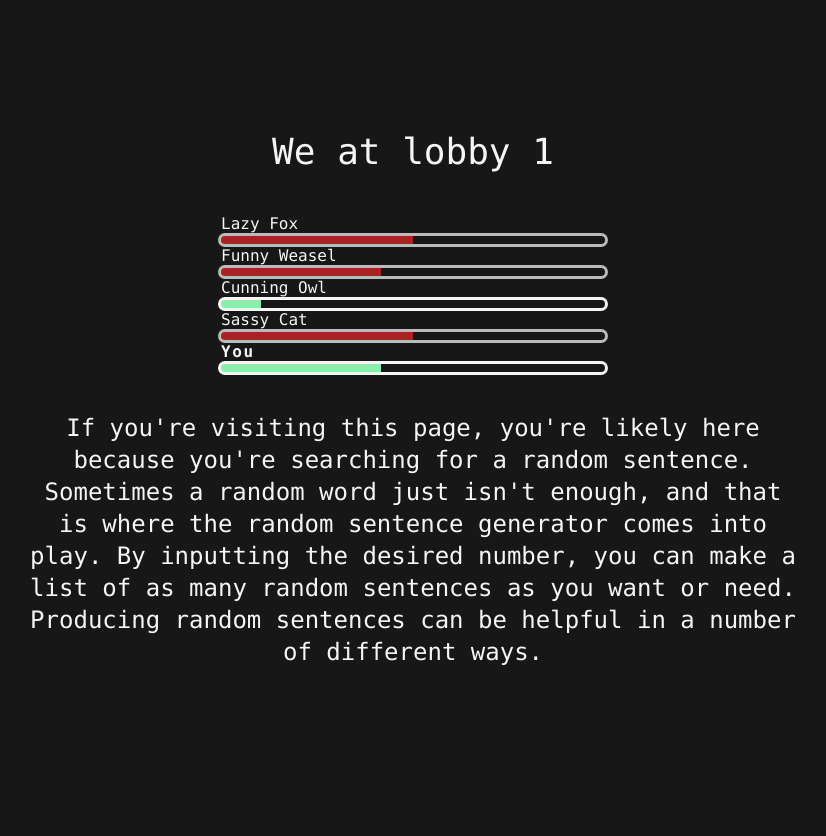
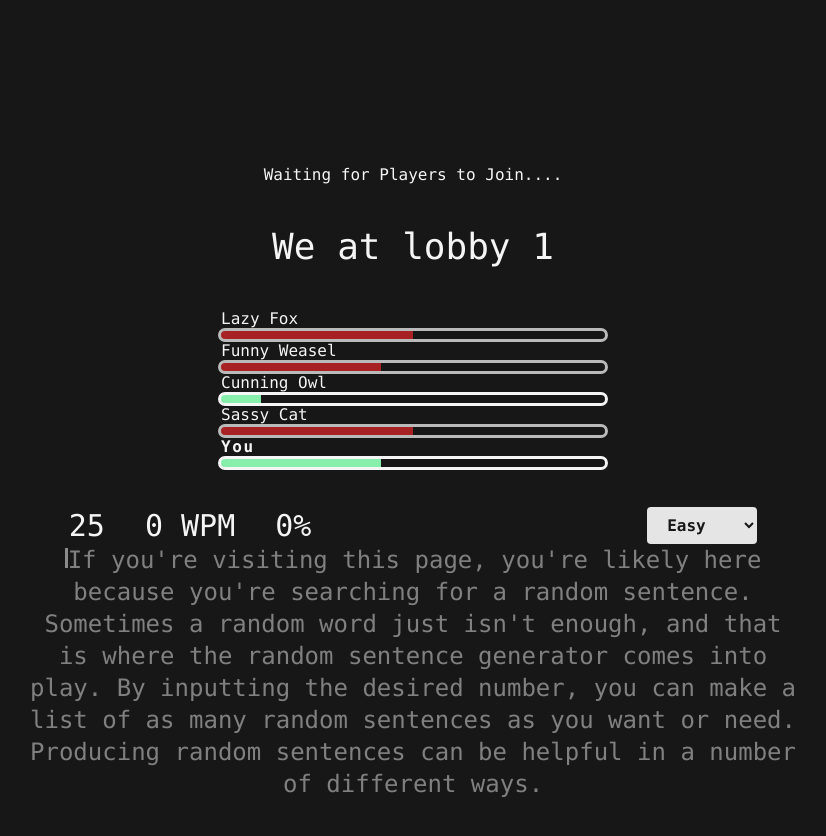
Before and after one commit to alllenshibu/petatype, a Next.js app in the folder apps/client/: page /lobby/1 in a window 1280 px wide. Shown: the top 836 px of the page, without its empty margins (227-1053 px from the left). Before the commit the page ends 800 px from the top, so only its background shows below. Built offline with nearby package versions, Linux system fonts and the light colour scheme.

Commit message:
Waiting Lobby

```diff
--- a/apps/client/src/components/Typer.js
+++ b/apps/client/src/components/Typer.js
@@ -159,7 +159,7 @@ export default function Typer({ text, timer, setTimer, wpm, setWpm, accuracy, se
             <div>
                 <input onBlur={() => {
                     textRef.current.focus();
-                }} tabIndex="0" autoFocus="true" id="user-input" ref={textRef} onKeyDown={handleBackSpace} type="text" placeholder="Start typing..." onChange={(event) => {
+                }} tabIndex="0" autoFocus={true} id="user-input" ref={textRef} onKeyDown={handleBackSpace} type="text" placeholder="Start typing..." onChange={(event) => {
                     if (innerIndex != -1 && textRef.current.value.split(' ').slice(-1)[0].length > text.split(' ')[index].length) {
                         textRef.current.value = textRef.current.value.slice(0, textRef.current.value.length - 1);
                     }
--- /dev/null
+++ b/apps/client/src/modals/LobbyWaitingModal.js
@@ -0,0 +1,17 @@
+import React from 'react'
+
+const LobbyWaitingModal = () => {
+  return (
+    <>
+                    <div className=' absolute h-screen w-full bg-white-900 bg-clip-padding backdrop-filter backdrop-blur-sm bg-opacity-100
+'>
+            </div>
+                <div className='absolute bg-gray-500 rounded-md bg-clip-padding backdrop-filter backdrop-blur-lg bg-opacity-30 border border-gray-800
+    h-2/3 w-1/4 flex items-center justify-center z-50'>
+                    <div className=''>Waiting for Players to Join....</div>
+                </div>
+    </>
+  )
+}
+
+export default LobbyWaitingModal
--- a/apps/client/src/pages/lobby/[id].js
+++ b/apps/client/src/pages/lobby/[id].js
@@ -1,11 +1,22 @@
+import Typer from '@/components/Typer'
+import LobbyWaitingModal from '@/modals/LobbyWaitingModal';
 import { useRouter } from 'next/router'
+import { useState } from 'react';
 
 export default function Lobby() {
+    const text = "If you're visiting this page, you're likely here because you're searching for a random sentence. Sometimes a random word just isn't enough, and that is where the random sentence generator comes into play. By inputting the desired number, you can make a list of as many random sentences as you want or need. Producing random sentences can be helpful in a number of different ways.";
+    const [timer, setTimer] = useState(30);
+    const [wpm, setWpm] = useState(0);
+    const [accuracy, setAccuracy] = useState(0);
 
+    const [speedTimeGraph, setSpeedTimeGraph] = useState([]);
+    const [accuracyTimeGraph, setAccuracyTimeGraph] = useState([]);
     const router = useRouter()
 
     return (
+        <>
         <main className="h-screen flex flex-col justify-center items-center gap-10">
+            <LobbyWaitingModal />
             <div>
                 <p className="text-4xl font-mono">We at lobby {router.query.id}</p>
             </div>
@@ -46,10 +57,9 @@ export default function Lobby() {
                 </div>
             </div>
             <div>
-                <p id='text-display'>
-                    If you're visiting this page, you're likely here because you're searching for a random sentence. Sometimes a random word just isn't enough, and that is where the random sentence generator comes into play. By inputting the desired number, you can make a list of as many random sentences as you want or need. Producing random sentences can be helpful in a number of different ways.
-                </p>
+                <Typer text={text} timer={timer} setTimer={setTimer} wpm={wpm} setWpm={setWpm} accuracy={accuracy} setAccuracy={setAccuracy} speedTimeGraph={speedTimeGraph} setSpeedTimeGraph={setSpeedTimeGraph} accuracyTimeGraph={accuracyTimeGraph} setAccuracyTimeGraph={setAccuracyTimeGraph} />
             </div>
         </main>
+        </>
     )
 }
```
